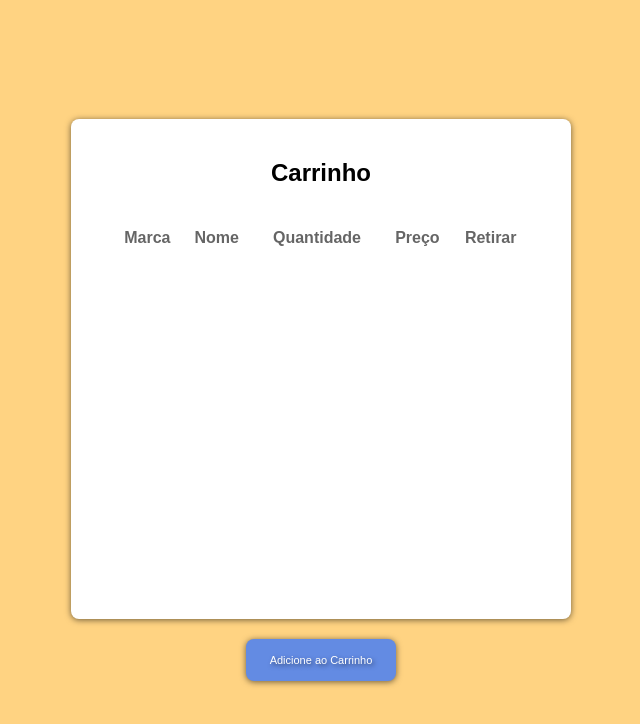
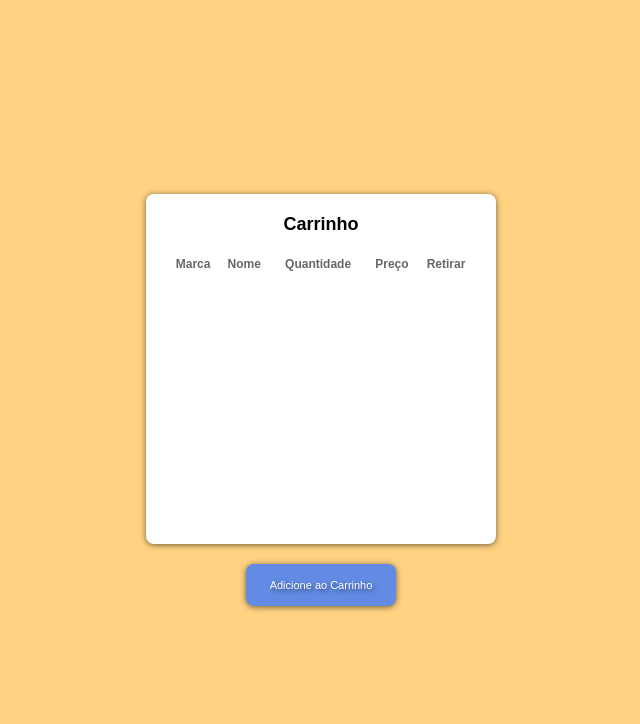
Before and after one commit to Souzzagabe/CARRINHO-DE-COMPRAS, a plain HTML site: page index.html in a window 1280 px wide. Shown: the whole page, without its empty margins (319-959 px from the left). Drawn offline with Linux system fonts and the light colour scheme.

Commit message:
ajustes de tamanho

```diff
--- a/global.css
+++ b/global.css
@@ -41,7 +41,7 @@ body {
 .modal {
     display: none;
     width: 250px;
-    height: 360px;
+    height: 320px;
     background: rgb(255, 254, 254);
     box-shadow: 0px 1px 6px 0px #00000091;
     border-radius: 8px;
@@ -101,10 +101,10 @@ body {
 
 .table {
     background: white;
-    height: 500px;
-    width: 500px;
+    height: 350px;
+    width: 350px;
     display: flex;
-    padding: 40px;
+    padding: 20px;
     border-radius: 8px;
     text-align: center;
     flex-direction: column;
@@ -113,7 +113,8 @@ body {
 }
 
 .table h2 {
-    margin-bottom: 40px;
+    margin-bottom: 20px;
+    font-size: 18px;
 }
 
 .table-content {
@@ -131,5 +132,10 @@ body {
 
 .table-content th {
     opacity: 0.6;
+    font-size: 12px;
 
 }
+
+#tbody {
+    font-size: 12px
+}
```
